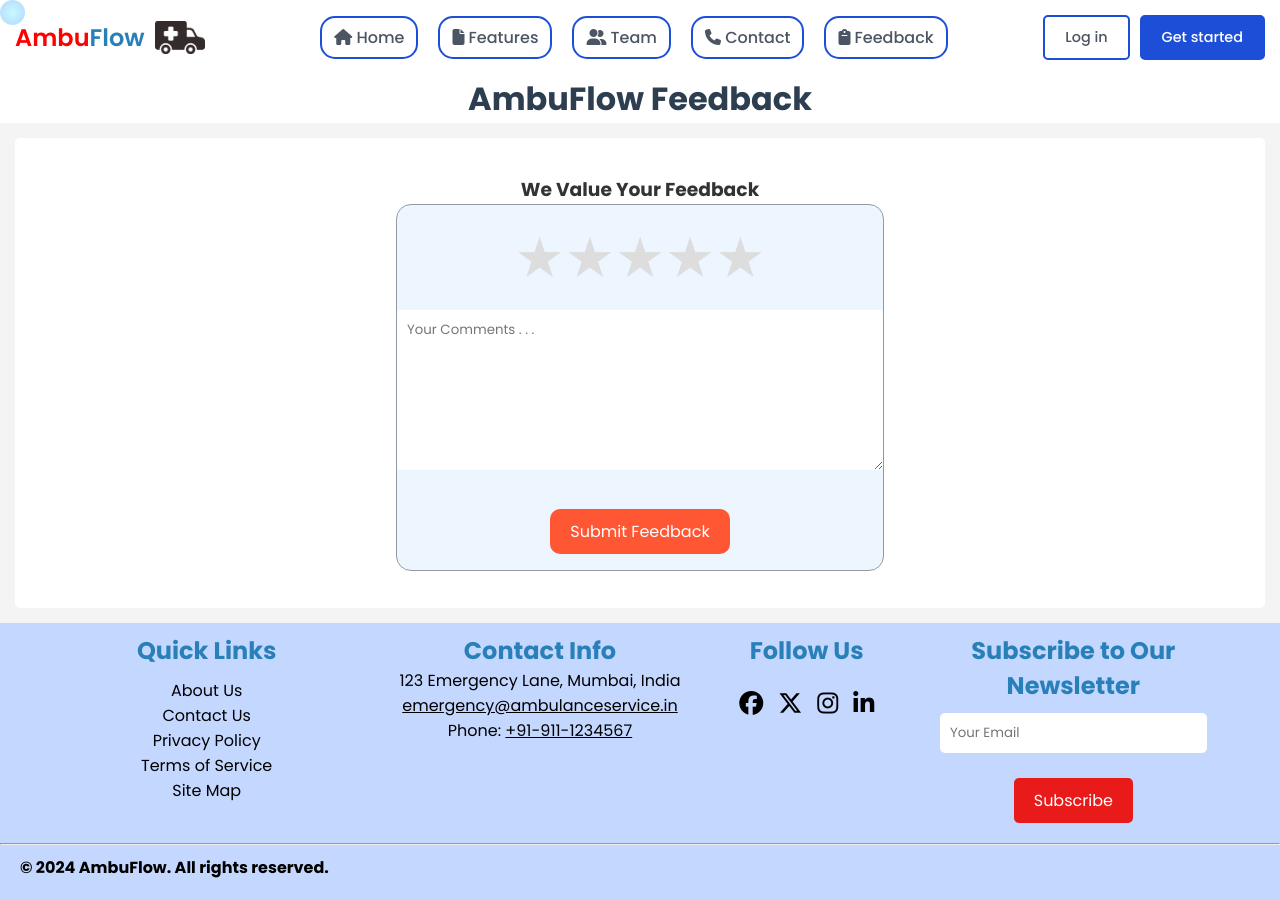
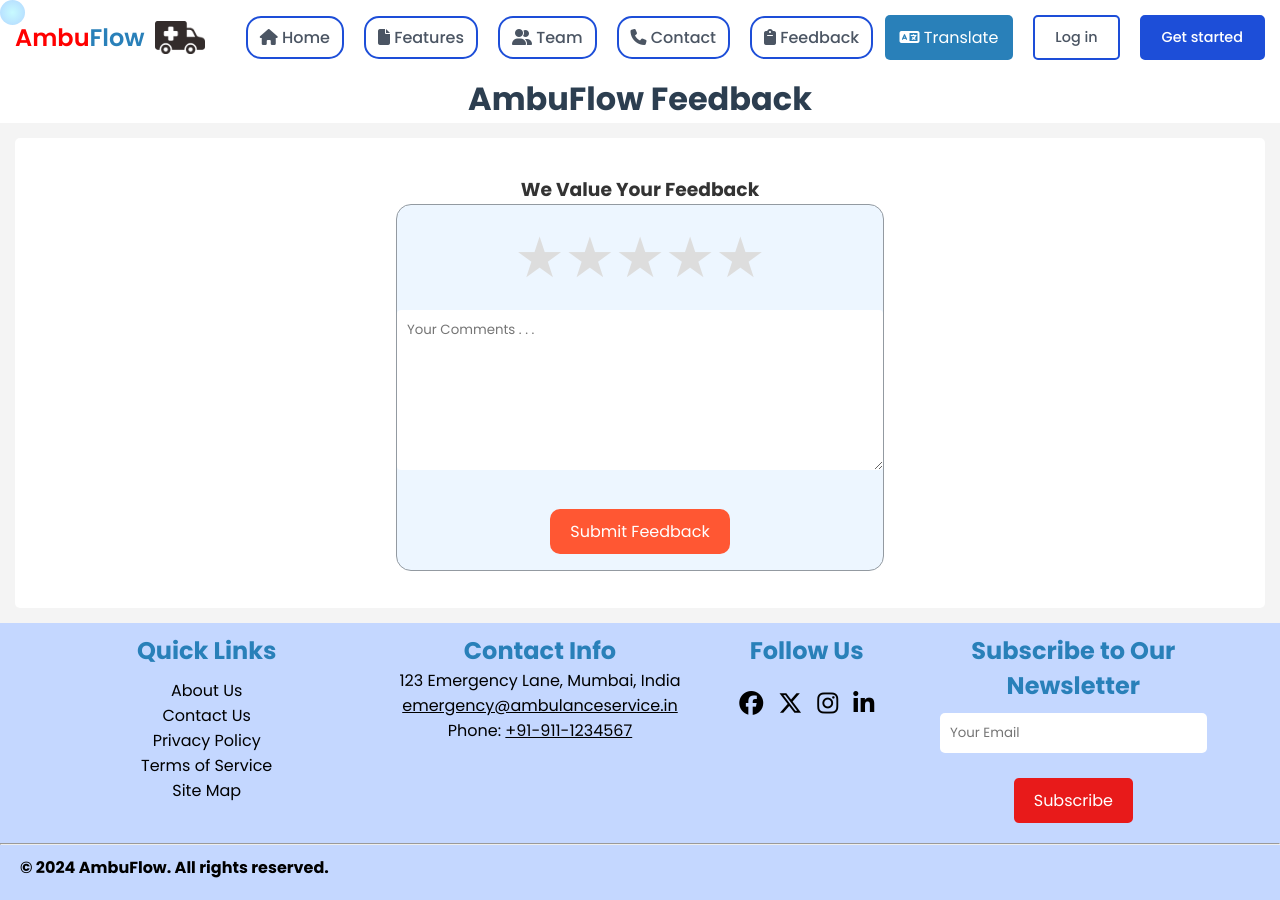
Before and after one commit to mansiruhil13/Bobble-AI, a Jekyll site: the page Feedback.html, which Jekyll copies as it is, in a window 1280 px wide. Built offline with Jekyll 4.4.1, drawn with Linux system fonts in a browser that asks for light colours; some web fonts are replaced; a script that is not in the unit is left out.

Commit message:
added language translator

```diff
--- a/Feedback.html
+++ b/Feedback.html
@@ -349,6 +349,39 @@
     #backToTopBtn:hover {
       background-color: #555;
     }
+
+    .translate-btn {
+      background-color: #2980b9;
+      color: white;
+      border: none;
+      padding: 10px 15px;
+      border-radius: 5px;
+      cursor: pointer;
+      font-size: 16px;
+      transition: background-color 0.3s;
+    }
+
+    .translate-btn:hover {
+      background-color: #3498db;
+    }
+
+    .g-translate-popup {
+      position: fixed;
+      top: 60px;
+      right: 20px;
+      background-color: white;
+      border-radius: 5px;
+      box-shadow: 0 2px 10px rgba(0, 0, 0, 0.1);
+      z-index: 1000;
+      padding: 10px;
+    }
+
+    /* Adjust the header buttons to accommodate the new translate button */
+    .buttons {
+      display: flex;
+      align-items: center;
+      gap: 10px;
+    }
   </style>
 </head>
 
@@ -397,6 +430,7 @@
       </ul>
     </nav>
     <div class="buttons">
+      <button id="translateBtn" class="translate-btn"><i class="fas fa-language"></i> Translate</button>
       <a href="login.html" class="login">Log in</a>
       <a href="up.html" class="get-started">Get started</a>
     </div>
@@ -537,6 +571,11 @@
     </div>
   </div>
   <button id="closeFaqPopup" style="background-color: #e74c3c; color: white; border: none; padding: 5px 10px; border-radius: 5px; cursor: pointer; margin-top: 10px;">Close</button>
+</div>
+
+<!-- Add this div for the translator popup -->
+<div id="gTranslate" class="g-translate-popup" style="display:none;">
+  <div class="gtranslate_wrapper"></div>
 </div>
 
 <script src="preloader.js"></script>
```
Also changed, not shown: other parts of Feedback.html (+29 -0 lines).
